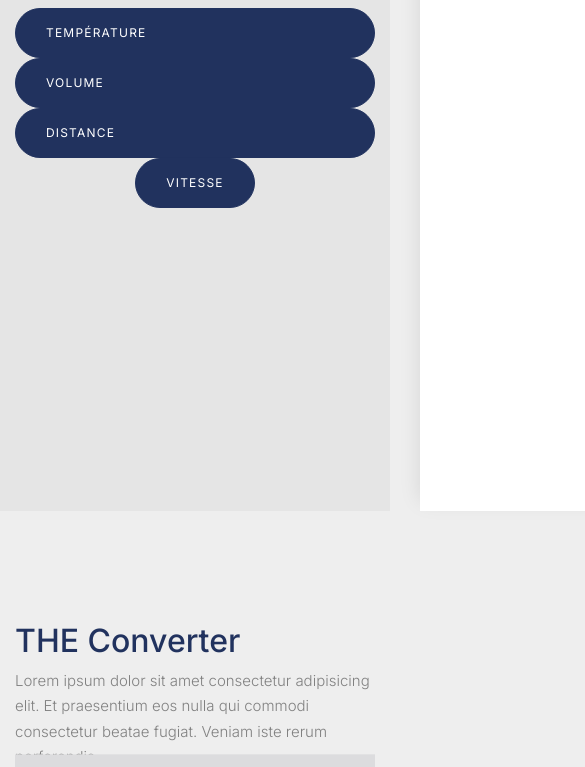
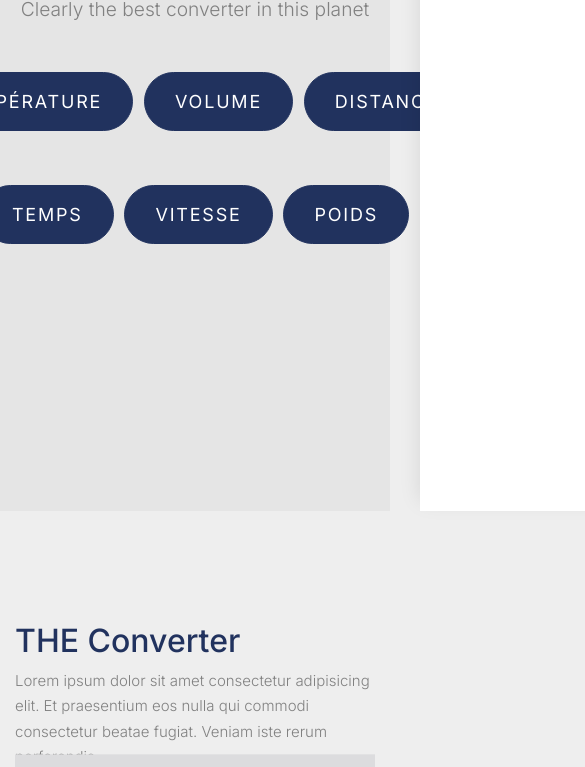
Before and after one commit to lbarbier22/CONVERT-AGILITE, a plain HTML site: page src/main/resources/static/index.html in a window 390 px wide. Shown: the part 333-1100 px from the top of the page, 585 px wide, since content can reach past the window. Drawn offline with Linux system fonts and the light colour scheme; no server answers; files whose address does not match are found by name.

Commit message:
feat: buttons bien placés mais pas responsive

```diff
--- a/src/main/resources/static/css/style.css
+++ b/src/main/resources/static/css/style.css
@@ -115,7 +115,7 @@ h1, h2, h3, h4, h5,
       color: #21325E !important; }
   .btn.btn-md {
     padding: 15px 30px;
-    font-size: 12px;
+    font-size: 18px;
     text-transform: uppercase;
     letter-spacing: .1em; }
 
--- a/src/main/resources/static/index.html
+++ b/src/main/resources/static/index.html
@@ -84,16 +84,19 @@
             <div class="col-md-12" data-aos="fade-up" data-aos-delay="400">
 
               <div class="row justify-content-center mb-4">
-                <div class="col-md-10 text-center">
+                <div class="col-md-10 text-center" >
                   <h1>We Love To convert <span class="typed-words"></span></h1>
                   <p class="lead mb-5">Clearly the best converter in this planet</p>
-                  <div><a data-fancybox data-ratio="2" href="#" class="btn btn-primary btn-md" style="display:flex;">Température</a></div>
-                  <div><a data-fancybox data-ratio="2" href="#" class="btn btn-primary btn-md" style="display:flex;">Volume</a></div>
-                  <div><a data-fancybox data-ratio="2" href="#" class="btn btn-primary btn-md" style="display:flex;">Distance</a></div>
-                  <div><a data-fancybox data-ratio="2" href="#" class="btn btn-primary btn-md" style="transform: translate3d(-450px, -13.0127px, 0px);">Temps</a></div>
-                  <div><a data-fancybox data-ratio="2" href="#" class="btn btn-primary btn-md" style="transform: translate3d(0px, -50.0127px, 0px);">Vitesse</a></div>
-                  <div><a data-fancybox data-ratio="2" href="#" class="btn btn-primary btn-md" style="transform: translate3d(450px, -70.0127px, 0px);">Poids</a></div>
-
+                  <div style="display:flex; justify-content: center; align-items: center; margin-bottom: 15%; margin-top: 10%">
+                    <div style="margin-right: 3%"><a data-fancybox data-ratio="4" href="#" class="btn btn-primary btn-md" >Température</a></div>
+                    <div style="margin-right: 3%"><a data-fancybox data-ratio="2" href="#" class="btn btn-primary btn-md" >Volume</a></div>
+                    <div><a data-fancybox data-ratio="2" href="#" class="btn btn-primary btn-md">Distance</a></div>
+                  </div>
+                  <div style="display:flex; justify-content: center; align-items: center;">
+                    <div style="margin-right: 3%"><a data-fancybox data-ratio="2" href="#" class="btn btn-primary btn-md">Temps</a></div>
+                    <div style="margin-right: 3%"><a data-fancybox data-ratio="2" href="#" class="btn btn-primary btn-md">Vitesse</a></div>
+                    <div><a data-fancybox data-ratio="2" href="#" class="btn btn-primary btn-md">Poids</a></div>
+                  </div>
 
                   <!--
                   <form class="form-horizontal" role="form">
```
